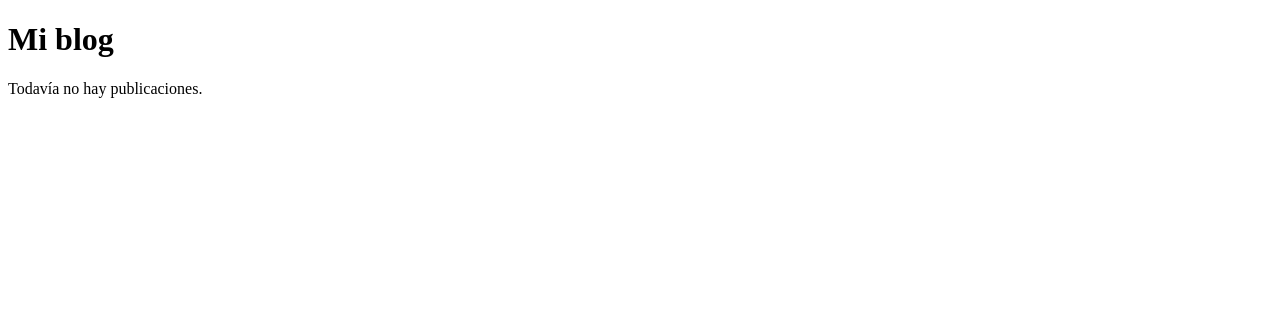
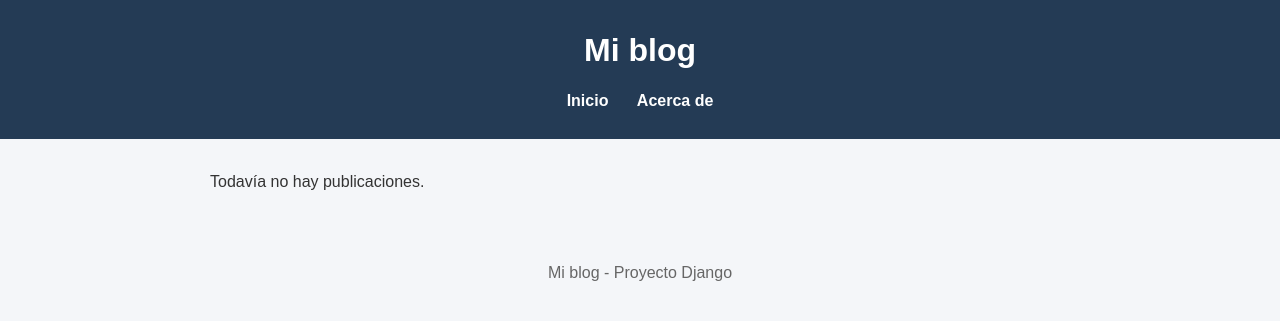
Before and after one commit to mayracaporale/blog-django, a Django app: page / in a window 1280 px wide. Shown: the top 321 px of the page. Run offline with Django 5.2, Linux system fonts and the light colour scheme; data that the repository does not hold is empty.

Commit message:
Implementación de templates y CSS para Django

```diff
--- a/blog_project/settings.py
+++ b/blog_project/settings.py
@@ -117,6 +117,8 @@ USE_TZ = True
 
 STATIC_URL = 'static/'
 
+STATICFILES_DIRS = []
+
 
 # Email
 # https://docs.djangoproject.com/en/6.1/topics/email/#topic-email-configuration
--- a/blog_project/urls.py
+++ b/blog_project/urls.py
@@ -1,9 +1,12 @@
-
 from django.contrib import admin
-from django.urls import path
-from posts import views
+from django.urls import path, include
+from django.conf import settings
+from django.conf.urls.static import static
 
 urlpatterns = [
     path('admin/', admin.site.urls),
-    path('', views.inicio, name='inicio'),
+    path('', include('posts.urls')),
 ]
+
+if settings.DEBUG:
+    urlpatterns += static(settings.STATIC_URL, document_root=settings.STATIC_ROOT)
--- a/posts/admin.py
+++ b/posts/admin.py
@@ -1,5 +1,3 @@
-from django.contrib import admin
-
 
 from django.contrib import admin
 from .models import Publicacion
--- a/posts/models.py
+++ b/posts/models.py
@@ -1,5 +1,3 @@
-from django.db import models
-
 
 from django.db import models
 
@@ -7,7 +5,7 @@ from django.db import models
 class Publicacion(models.Model):
     titulo = models.CharField(max_length=200)
     contenido = models.TextField()
-    autor = models.CharField(max_length=100)
+    autor = models.CharField(max_length=100, default="Sin autor")
     fecha_creacion = models.DateTimeField(auto_now_add=True)
 
     def __str__(self):
--- /dev/null
+++ b/posts/static/posts/css/estilos.css
@@ -0,0 +1,60 @@
+
+* {
+    box-sizing: border-box;
+}
+
+body {
+    margin: 0;
+    font-family: Arial, sans-serif;
+    background-color: #f4f6f9;
+    color: #333;
+    line-height: 1.6;
+}
+
+header {
+    background-color: #243b55;
+    color: white;
+    padding: 25px 20px;
+    text-align: center;
+}
+
+header h1 {
+    margin: 0 0 12px;
+}
+
+nav a {
+    color: white;
+    text-decoration: none;
+    margin: 0 12px;
+    font-weight: bold;
+}
+
+nav a:hover {
+    text-decoration: underline;
+}
+
+main {
+    max-width: 900px;
+    margin: 30px auto;
+    padding: 0 20px;
+}
+
+article,
+section {
+    background-color: white;
+    padding: 24px;
+    margin-bottom: 20px;
+    border-radius: 10px;
+    box-shadow: 0 2px 8px #00000012;
+}
+
+article h2,
+section h2 {
+    color: #243b55;
+}
+
+footer {
+    text-align: center;
+    padding: 20px;
+    color: #666;
+}
--- /dev/null
+++ b/posts/templates/posts/base.html
@@ -0,0 +1,30 @@
+{% load static %}
+<!DOCTYPE html>
+<html lang="es">
+<head>
+    <meta charset="UTF-8">
+    <meta name="viewport" content="width=device-width, initial-scale=1.0">
+    <title>{% block titulo %}Mi blog{% endblock %}</title>
+    <link rel="stylesheet" href="{% static 'posts/css/estilos.css' %}">
+</head>
+<body>
+    <header>
+        <h1>Mi blog</h1>
+
+<nav>
+    <a href="{% url 'inicio' %}">Inicio</a>
+    <a href="{% url 'acerca' %}">Acerca de</a>
+</nav>
+
+    </header>
+
+    <main>
+        {% block content %}
+{% endblock %}
+    </main>
+
+    <footer>
+        <p>Mi blog - Proyecto Django</p>
+    </footer>
+</body>
+</html>
--- a/posts/templates/posts/inicio.html
+++ b/posts/templates/posts/inicio.html
@@ -1,20 +1,17 @@
-<!DOCTYPE html>
-<html lang="es">
-<head>
-    <meta charset="UTF-8">
-    <title>Mi blog</title>
-</head>
-<body>
-    <h1>Mi blog</h1>
+
+{% extends 'posts/base.html' %}
+
+{% block titulo %}Inicio | Mi blog{% endblock %}
+
+{% block content %}
     {% for publicacion in publicaciones %}
         <article>
             <h2>{{ publicacion.titulo }}</h2>
             <p>{{ publicacion.contenido }}</p>
-            <p>Autor: {{ publicacion.autor }}</p>
-            <p>Fecha: {{ publicacion.fecha_creacion }}</p>
+            <p>Autor: {{ publicacion.autor|default:"Sin autor" }}</p>
+            <p>Fecha: {{ publicacion.fecha_creacion|date:"d/m/Y H:i" }}</p>
         </article>
     {% empty %}
         <p>Todavía no hay publicaciones.</p>
     {% endfor %}
-</body>
-</html>
+{% endblock %}
--- /dev/null
+++ b/posts/urls.py
@@ -0,0 +1,8 @@
+
+from django.urls import path
+from . import views
+
+urlpatterns = [
+    path('', views.inicio, name='inicio'),
+    path('acerca/', views.acerca, name='acerca'),
+]
--- a/posts/views.py
+++ b/posts/views.py
@@ -1,5 +1,3 @@
-from django.shortcuts import render
-
 
 from django.shortcuts import render
 from .models import Publicacion
@@ -10,3 +8,7 @@ def inicio(request):
     return render(request, 'posts/inicio.html', {
         'publicaciones': publicaciones
     })
+
+
+def acerca(request):
+    return render(request, 'posts/acerca.html')
```
Also changed, not shown: posts/templates/posts/acerca.html (added, +12 -0 lines), posts/migrations/0002_remove_publicacion_autor.py (added), posts/migrations/0003_publicacion_autor.py (added).
